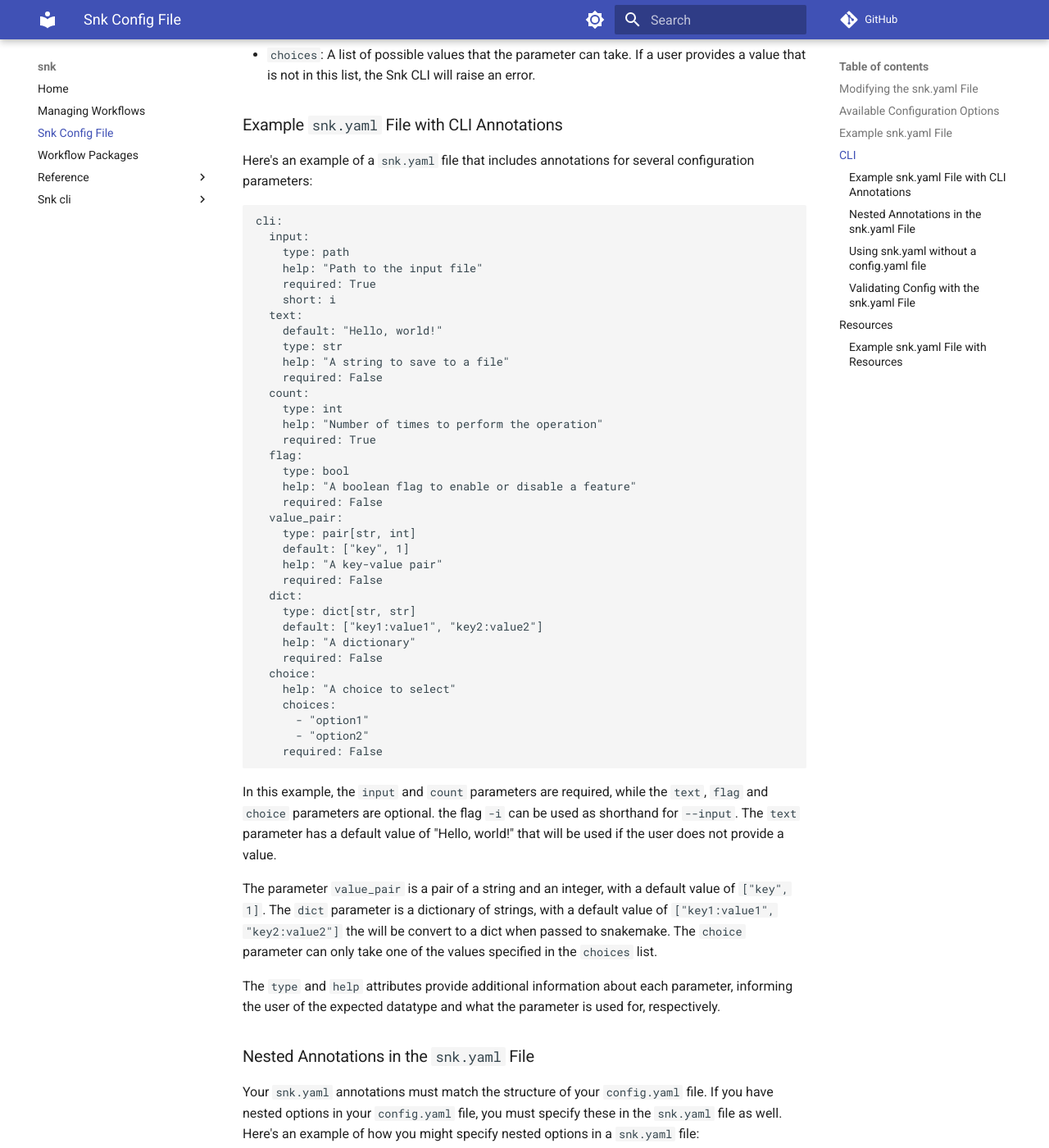
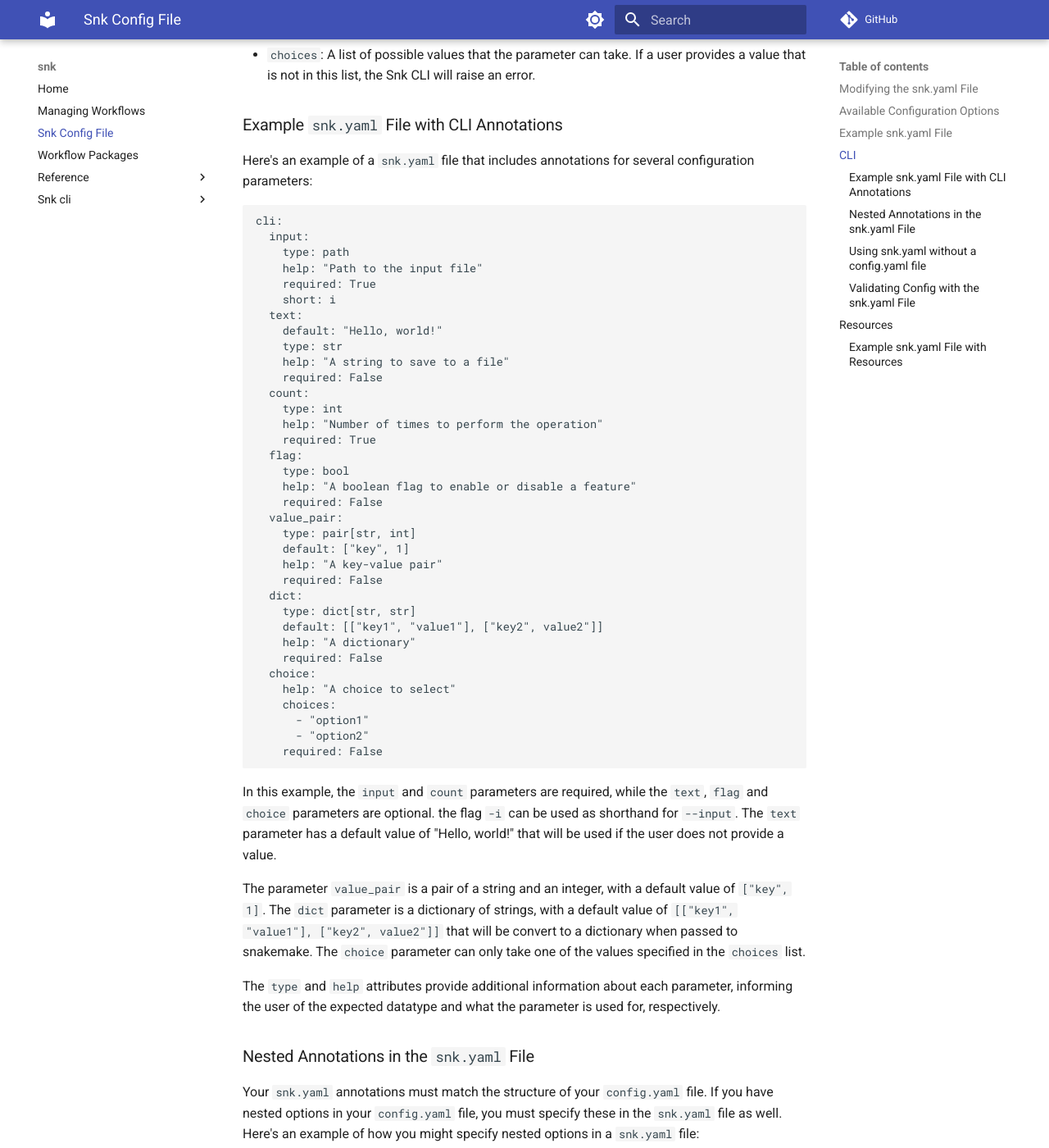
Before and after one commit to Wytamma/snk, an MkDocs documentation site: the page built from docs/snk_config_file.md, in a window 1280 px wide and 1400 px high, scrolled down 3479 px. Shown: the whole window at 82% size. Built offline with MkDocs 1.6.1 and Material for MkDocs 9.7.7, drawn with Linux system fonts in a browser that asks for light colours; comment, search, counter and statistics services are not loaded.

Commit message:
:art: Update snk_config_file.md

```diff
--- a/docs/snk_config_file.md
+++ b/docs/snk_config_file.md
@@ -128,7 +128,7 @@ cli:
     required: False
   dict:
     type: dict[str, str]
-    default: ["key1:value1", "key2:value2"]
+    default: [["key1", "value1"], ["key2", value2"]]
     help: "A dictionary"
     required: False
   choice:
@@ -141,7 +141,7 @@ cli:
 
 In this example, the `input` and `count` parameters are required, while the `text`, `flag` and `choice` parameters are optional. the flag `-i` can be used as shorthand for `--input`. The `text` parameter has a default value of "Hello, world!" that will be used if the user does not provide a value.
 
-The parameter `value_pair` is a pair of a string and an integer, with a default value of `["key", 1]`. The `dict` parameter is a dictionary of strings, with a default value of `["key1:value1", "key2:value2"]` the will be convert to a dict when passed to snakemake. The `choice` parameter can only take one of the values specified in the `choices` list.
+The parameter `value_pair` is a pair of a string and an integer, with a default value of `["key", 1]`. The `dict` parameter is a dictionary of strings, with a default value of `[["key1", "value1"], ["key2", value2"]]` that will be convert to a dictionary when passed to snakemake. The `choice` parameter can only take one of the values specified in the `choices` list.
 
 The `type` and `help` attributes provide additional information about each parameter, informing the user of the expected datatype and what the parameter is used for, respectively.
 
```
